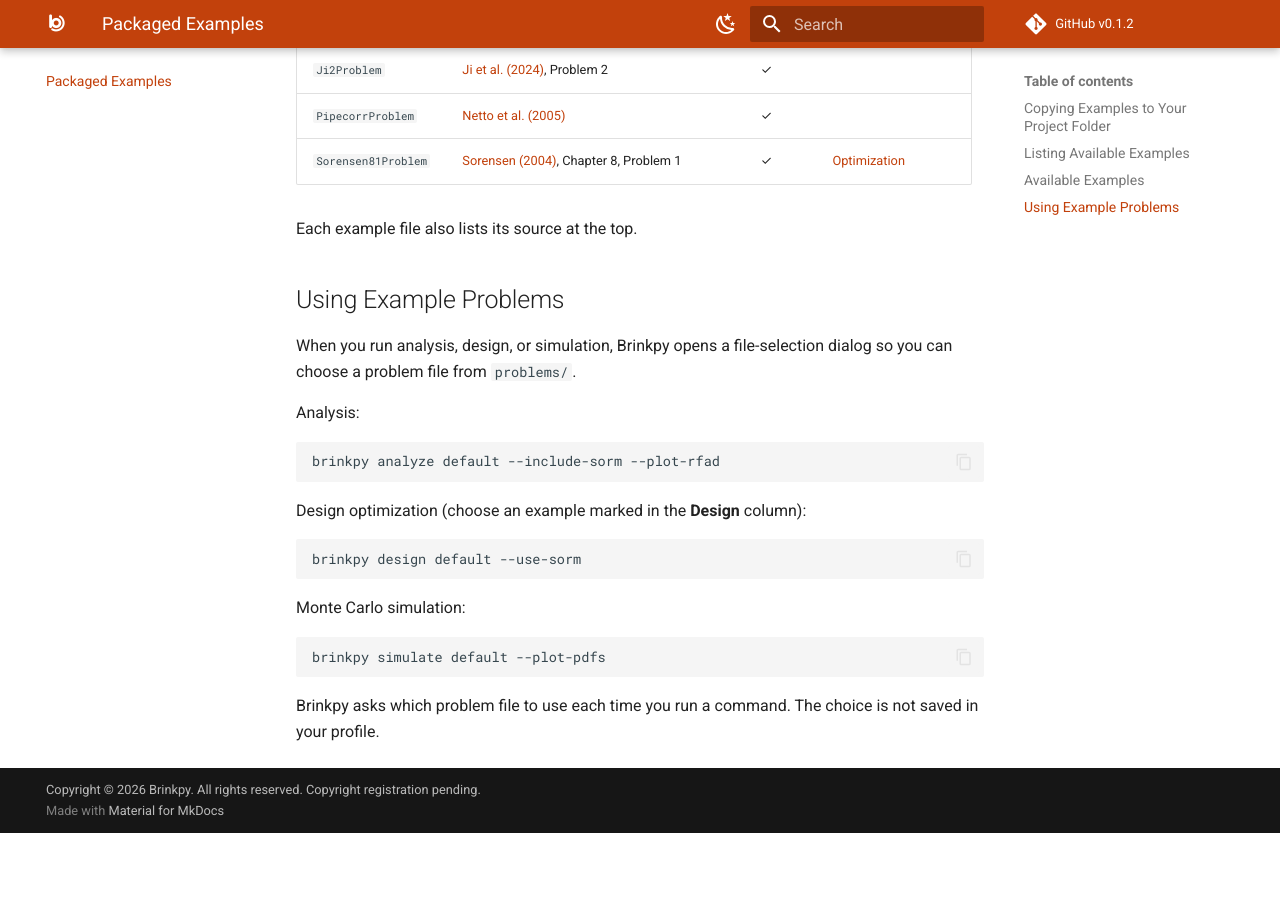
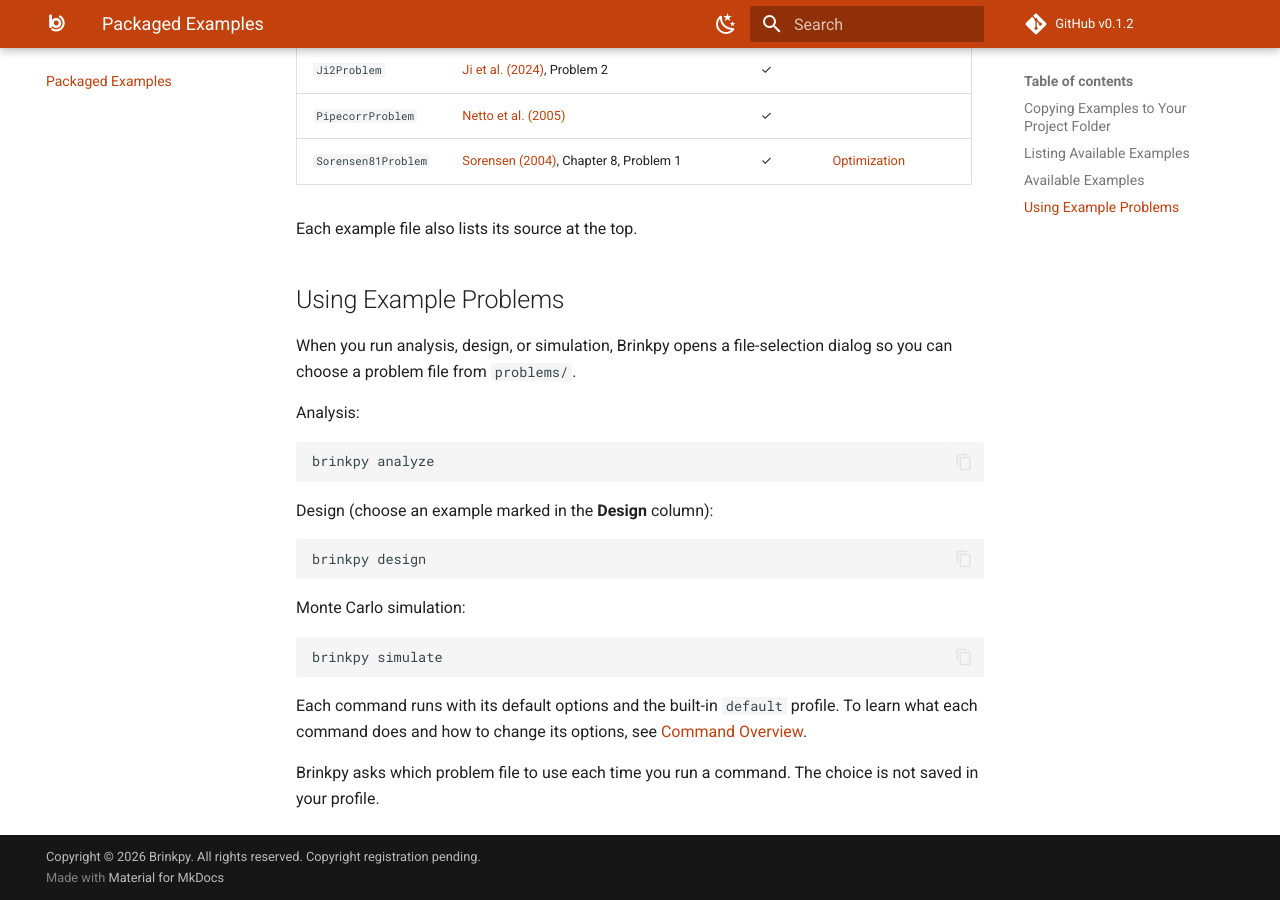
Before and after one commit to BrinkPy/brinkpy-cli, an MkDocs documentation site: the page built from docs/examples.md, in a window 1280 px wide and 900 px high, scrolled down 1933 px. Built offline with MkDocs 1.6.1 and Material for MkDocs 9.7.7, drawn with Linux system fonts in a browser that asks for light colours; comment, search, counter and statistics services are not loaded; before the commit the page ends 2766 px from its top, so only the background shows below that.

Commit message:
Spell out abbreviations on home page and simplify example commands

````diff
--- a/docs/examples.md
+++ b/docs/examples.md
@@ -76,19 +76,21 @@ When you run analysis, design, or simulation, Brinkpy opens a file-selection dia
 Analysis:
 
 ```bash
-brinkpy analyze default --include-sorm --plot-rfad
+brinkpy analyze
 ```
 
-Design optimization (choose an example marked in the **Design** column):
+Design (choose an example marked in the **Design** column):
 
 ```bash
-brinkpy design default --use-sorm
+brinkpy design
 ```
 
 Monte Carlo simulation:
 
 ```bash
-brinkpy simulate default --plot-pdfs
+brinkpy simulate
 ```
 
+Each command runs with its default options and the built-in `default` profile. To learn what each command does and how to change its options, see [Command Overview](cli/command-overview.md).
+
 Brinkpy asks which problem file to use each time you run a command. The choice is not saved in your profile.
````
Also changed, not shown: docs/index.md (+2 -2 lines).
